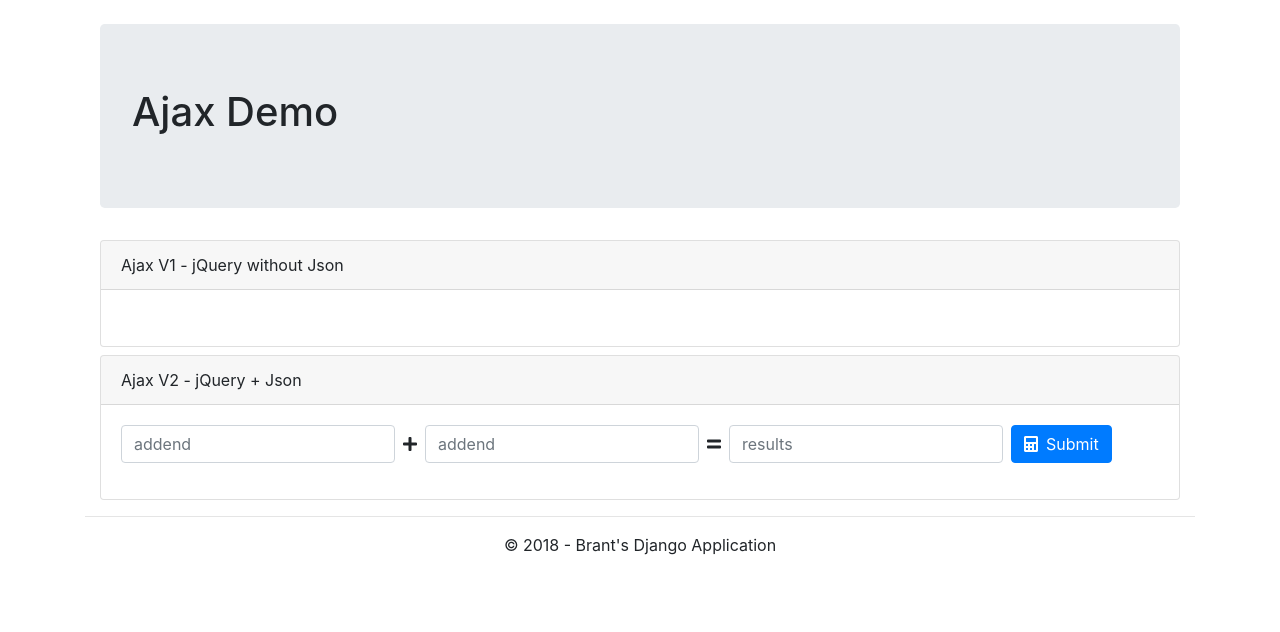
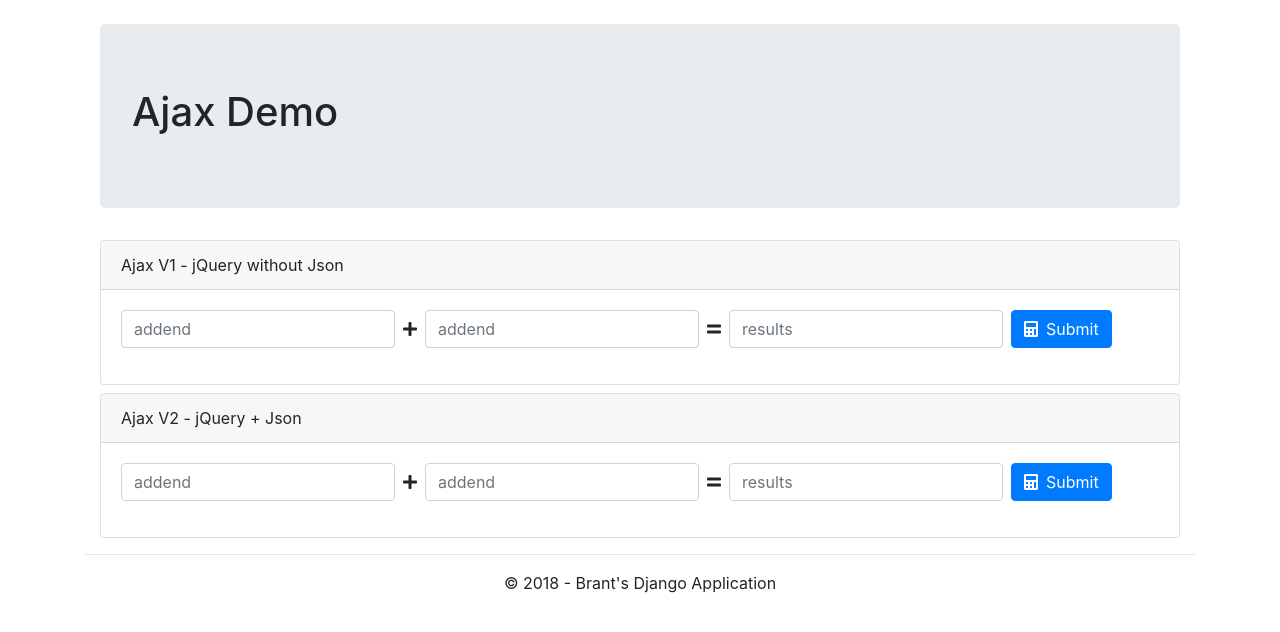
Before and after one commit to xkdcc/Django101, a Django app: page /ajax/ in a window 1280 px wide. Shown: the top 632 px of the page. Run offline with Django 3.2, Linux system fonts and the light colour scheme; some libraries are stand-ins or nearby versions.

Commit message:
1. Refactor variable names. 2. Using JsonResponse instead of HttpResponse.

```diff
--- a/ajax/templates/ajax/index.html
+++ b/ajax/templates/ajax/index.html
@@ -21,7 +21,17 @@
 
 
                 <div class="form-group">
-
+                    <form class="form-inline" action="{% url 'demo_ajax_v1_addition' %}" method="GET"
+                          id="ajax_v1_demo_add_form">
+                        {% csrf_token %}
+                        <input class="form-control mr-2" placeholder="addend" name="v1_addend1">
+                        <i class="fas fa-plus"></i>
+                        <input class="form-control mr-2 ml-2" placeholder="addend" name="v1_addend2">
+                        <i class="fas fa-equals"></i> <input class="form-control ml-2 mr-2" placeholder="results"
+                                                             name="results">
+                        <button type="submit" class="btn btn-primary"><i class="fas fa-calculator mr-2"></i>Submit
+                        </button>
+                    </form>
                 </div>
             </div>
         </div>
@@ -31,17 +41,15 @@
                 Ajax V2 - jQuery + Json
             </div>
             <div class="card-body">
-
-
                 <div class="form-group">
                     <form class="form-inline" action="{% url 'demo_ajax_v2_addition' %}" method="GET"
-                          id="a1-demo-add-form">
+                          id="ajax_v2_demo_add_form">
                         {% csrf_token %}
-                        <input class="form-control mr-2" placeholder="addend" name="addend1">
+                        <input class="form-control mr-2" placeholder="addend" name="v2_addend1">
                         <i class="fas fa-plus"></i>
-                        <input class="form-control mr-2 ml-2" placeholder="addend" name="addend2">
+                        <input class="form-control mr-2 ml-2" placeholder="addend" name="v2_addend2">
                         <i class="fas fa-equals"></i> <input class="form-control ml-2 mr-2" placeholder="results"
-                                                             name="results">
+                                                             name="v2_results">
                         <button type="submit" class="btn btn-primary"><i class="fas fa-calculator mr-2"></i>Submit
                         </button>
                     </form>
--- a/ajax/views.py
+++ b/ajax/views.py
@@ -1,5 +1,5 @@
 from django.shortcuts import render
-from django.http import Http404, HttpResponse
+from django.http import Http404, HttpResponse, JsonResponse
 import json
 
 
@@ -20,8 +20,11 @@ def demo_ajax_v2_addition(request):
         addend1 = int(request.POST['addend1'])
         addend2 = int(request.POST['addend2'])
         response_data['results'] = str(addend1 + addend2)
-        data = json.dumps(response_data)
-        return HttpResponse(data, content_type='application/json')
+        return JsonResponse(response_data)
+        # Note:
+        # Instead of using below code, in Django 1.7, we can use JsonResponse now.
+        # data = json.dumps(response_data)
+        # return HttpResponse(data, content_type='application/json')
     else:
         return render(request, 'ajax/index.html')
 
--- a/static/js/site.js
+++ b/static/js/site.js
@@ -1,6 +1,6 @@
 $(document).ready(function () {
 
-    $('#a1-demo-add-form').on('submit', function (event) {
+    $('#ajax_v2_demo_add_form').on('submit', function (event) {
         event.preventDefault();
         console.log("form submitted!")  // sanity check
         do_add();
@@ -9,21 +9,21 @@ $(document).ready(function () {
     // AJAX for posting
     function do_add() {
         console.log("add[post] is working!") // sanity check
-        console.log($('input[name="addend1"]').val())
-        console.log($('input[name="addend2"]').val())
+        console.log($('input[name="v2_addend1"]').val())
+        console.log($('input[name="v2_addend2"]').val())
         $.ajax({
             url: "/ajax/demo_ajax_v2_addition", // the endpoint
             type: "POST", // http method
             data: {
-                addend1: $('input[name="addend1"]').val(),
-                addend2: $('input[name="addend2"]').val(),
+                addend1: $('input[name="v2_addend1"]').val(),
+                addend2: $('input[name="v2_addend2"]').val(),
             }, // data sent with the post request
 
             // handle a successful response
             success: function (json) {
-                $('input[name="results"]').val(''); // remove the value from the input
+                $('input[name="v2_results"]').val(''); // remove the value from the input
                 console.log(json); // log the returned json to the console
-                $('input[name="results"]').val(json.results)
+                $('input[name="v2_results"]').val(json.results)
                 console.log("success"); // another sanity check
             },
 
```
